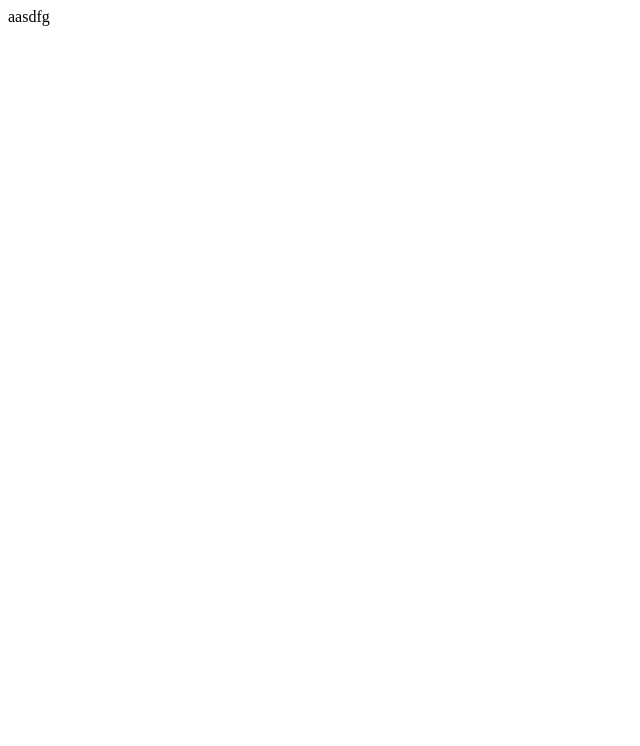
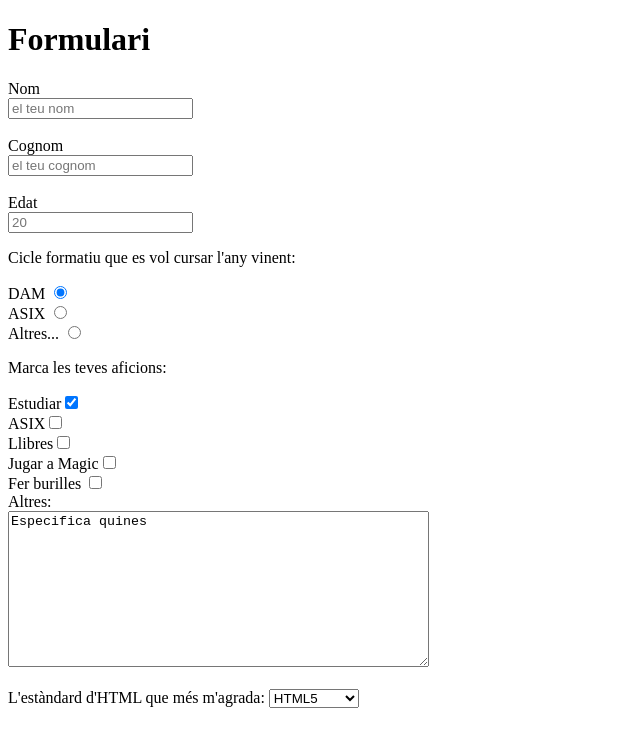
Before and after one commit to PatriciaFVS/M4, a plain HTML site: page practica6/partB.html in a window 1280 px wide. Shown: the whole page, without its empty margins (0-640 px from the left). Drawn offline with Linux system fonts and the light colour scheme.

Commit message:
part B finalitzada

```diff
--- a/practica6/partB.html
+++ b/practica6/partB.html
@@ -1 +1,52 @@
-aasdfg
+<!DOCTYPE html>
+<html>
+ <!-- Formulari de seleccions de cicles formatius, aficions i preferència d'HTML-->
+
+    <head>
+        <!--utf-8, para que admita acentos y otros caracteres-->
+        <meta charset="utf-8">
+        <title>Form</title>
+    </head>
+    <body>
+        <h1>Formulari</h1>
+
+        <form>
+            <label>Nom</label><br>
+            <!--placeholder: aparición de "el teu nom" dentro del recuadro -->
+            <input type="text" placeholder="el teu nom"> <br><br>
+            <label>Cognom</label><br>
+            <input type="text" placeholder="el teu cognom" ><br><br>
+            <label>Edat</label><br>
+            <input type="number" placeholder="20">
+
+            <p>Cicle formatiu que es vol cursar l'any vinent:</p>
+            <label>DAM</label>
+            <!--Checked para que sea la opción predeterminada-->
+            <input type="radio" checked><br>
+            <label>ASIX</label>
+            <input type="radio"><br>
+            <label>Altres...</label>
+            <input type="radio"><br>
+
+            <p>Marca les teves aficions:</p>
+            <label>Estudiar<input type="checkbox" checked></label><br>
+            <label>ASIX<input type="checkbox"></label><br>
+            <label>Llibres<input type="checkbox"></label><br>
+            <label>Jugar a Magic<input type="checkbox"></label><br>
+            <label>Fer burilles <input type="checkbox"></label><br>
+
+            <div>
+                <label>Altres: </label>
+            </div>
+            <textarea name="message" rows="10" cols="50">Especifica quines</textarea><br><br>
+
+            <label>L'estàndard d'HTML que més m'agrada:</label>
+            <select>
+                <option checked>HTML5</option>
+                <option>XHTML 1.0</option>
+                <option>HTML 4.01</option>
+            </select><br>
+
+        </form>
+    </body>
+</html>
```
